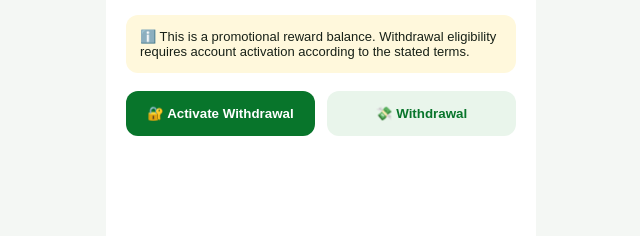
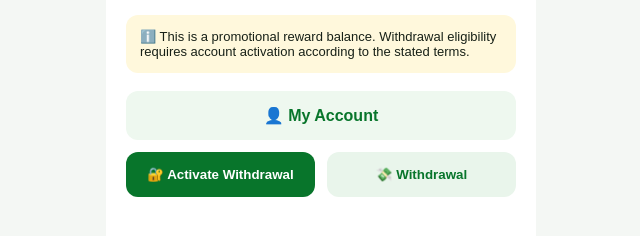
Before and after one commit to elbashirumarfarooq-cmyk/elbashir-earn, a plain HTML site: page index.html in a window 1280 px wide. Shown: the part 388-624 px from the top of the page, without its empty margins (319-959 px from the left). Drawn offline with Linux system fonts and the light colour scheme.

Commit message:
Add account link and button to index.html

```diff
--- a/index.html
+++ b/index.html
@@ -167,7 +167,18 @@
     ℹ️ This is a promotional reward balance. Withdrawal eligibility
     requires account activation according to the stated terms.
   </div>
-
+<a href="account.html"
+   style="display:block;
+   text-align:center;
+   background:#eef8ef;
+   color:#08752b;
+   padding:15px;
+   border-radius:12px;
+   text-decoration:none;
+   font-weight:bold;
+   margin-bottom:12px;">
+   👤 My Account
+</a>
   <div class="buttons">
     <button class="activate" onclick="showActivation()">
       🔐 Activate Withdrawal
```
